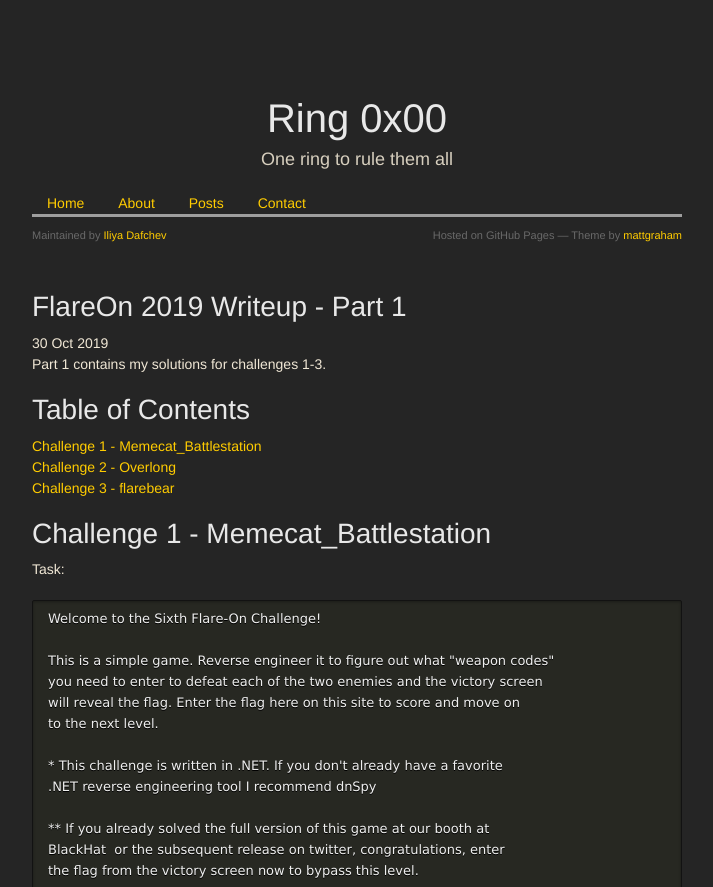
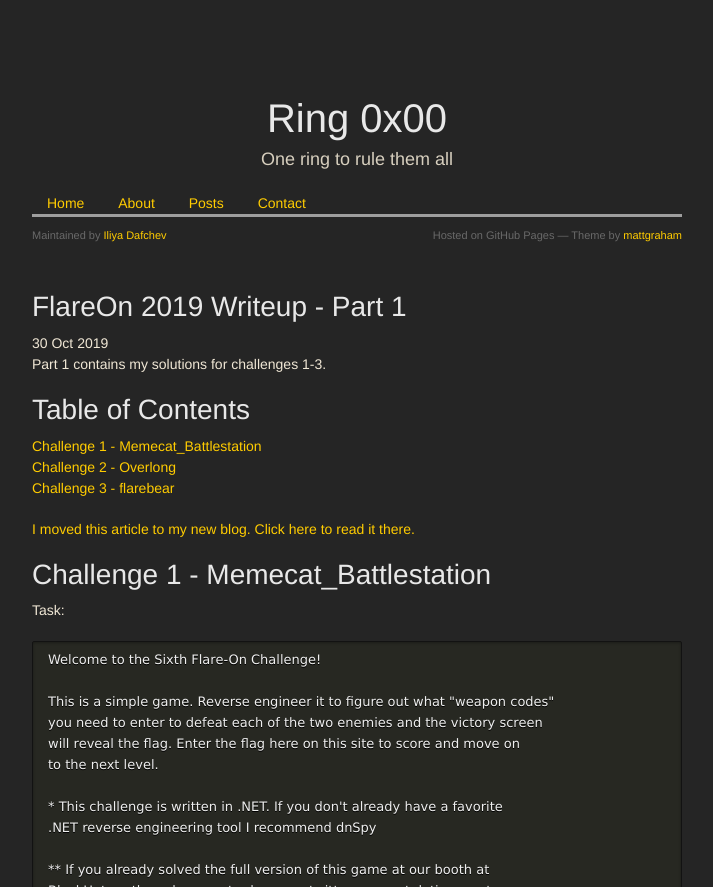
Before and after one commit to idafchev/idafchev.github.io, a Jekyll site: the page built from _posts/2019-10-31-flareon2019-part1.md, in a window 1280 px wide and 900 px high, cut to the strip 0-887 px from the top of the window. Shown: the whole strip, without its empty margins (283-996 px from the left). Built offline with Jekyll 4.4.1, drawn with Linux system fonts in a browser that asks for light colours; nearby versions of some CDN libraries; some web fonts are replaced; comment, search, counter and statistics services are not loaded.

Commit message:
Update 2019-10-31-flareon2019-part1.md

```diff
--- a/_posts/2019-10-31-flareon2019-part1.md
+++ b/_posts/2019-10-31-flareon2019-part1.md
@@ -12,6 +12,8 @@
 [Challenge 1 - Memecat_Battlestation](#challenge_1)
 [Challenge 2 - Overlong](#challenge_2)
 [Challenge 3 - flarebear](#challenge_3)
+
+[I moved this article to my new blog. Click here to read it there.](https://idafchev.github.io/blog/flareon2019-part1/)
 
 # <a name="challenge_1"></a>  Challenge 1 - Memecat_Battlestation
 
```
